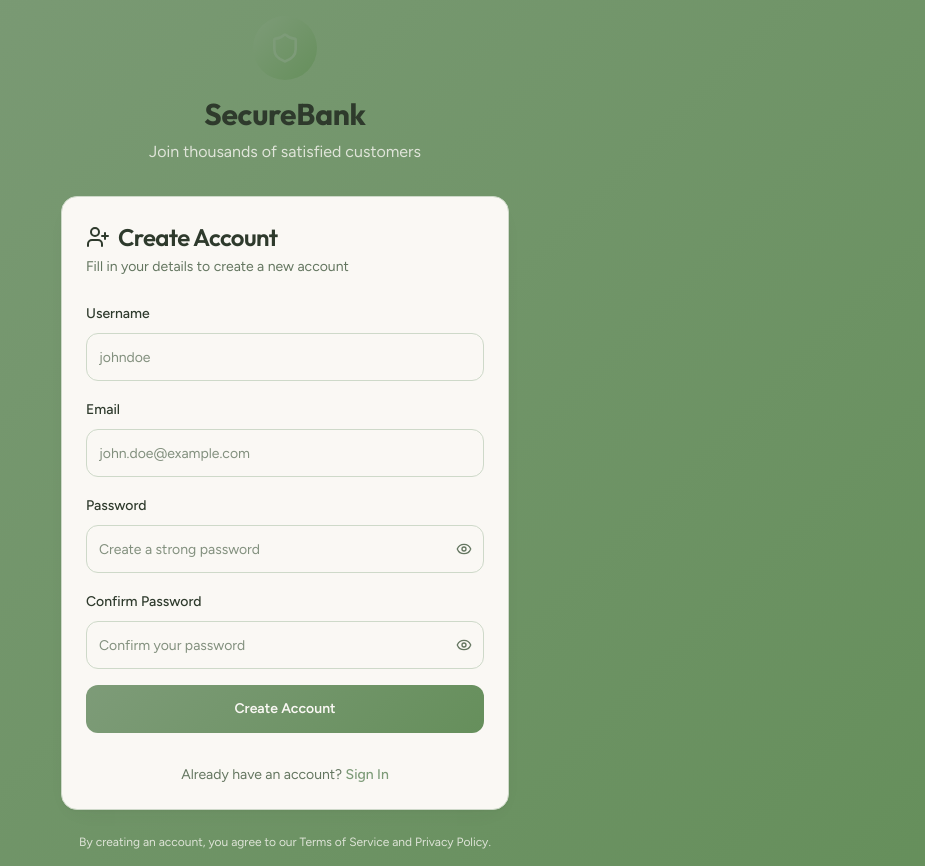
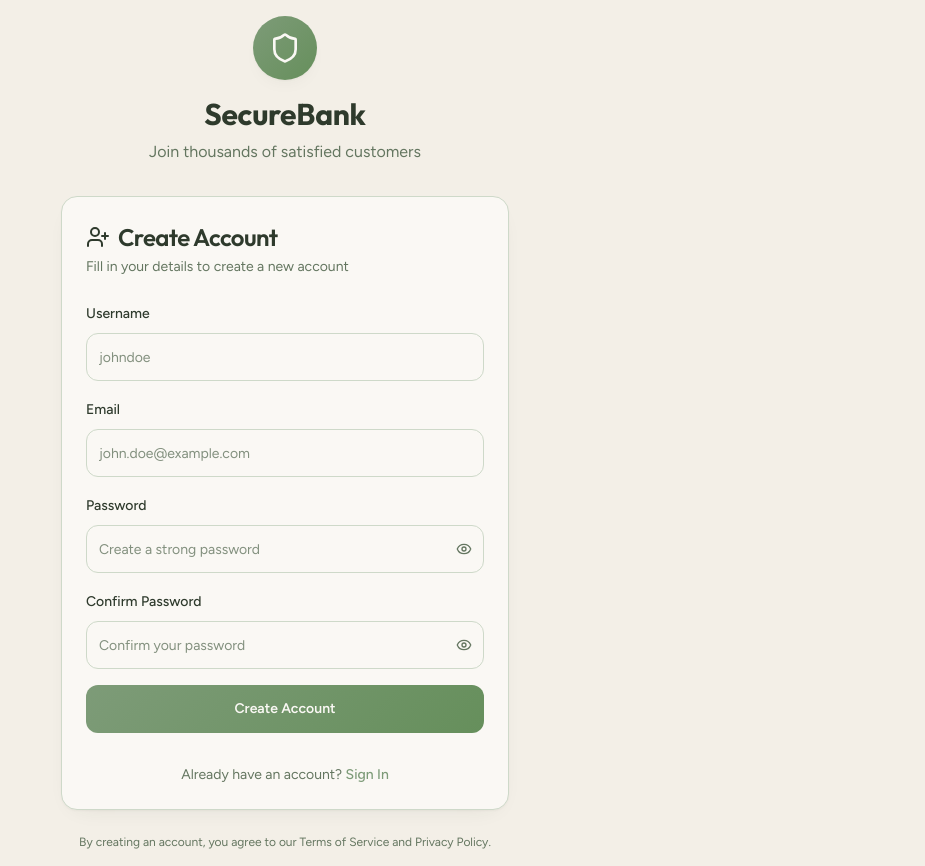
Before and after one commit to prudhviraj116/smart-banking, a React (Vite) app: page /register in a window 1280 px wide. Shown: the whole page, without its empty margins (355-1280 px from the left). Built offline with nearby package versions, Linux system fonts and the light colour scheme.

Commit message:
Changes
Co-authored-by: prudhviraj116 <172243469+prudhviraj116@users.noreply.github.com>

```diff
--- a/src/pages/Login.tsx
+++ b/src/pages/Login.tsx
@@ -68,14 +68,14 @@ const Login = () => {
 
   if (showVerificationPrompt) {
     return (
-      <div className="min-h-screen bg-banking-gradient flex items-center justify-center p-4">
+      <div className="min-h-screen bg-background flex items-center justify-center p-4">
         <div className="w-full max-w-md">
           <div className="text-center mb-8">
-            <div className="inline-flex items-center justify-center w-16 h-16 bg-banking-gradient rounded-full mb-4">
-              <Shield className="w-8 h-8 text-primary" />
+            <div className="inline-flex items-center justify-center w-16 h-16 bg-banking-gradient rounded-full shadow-card mb-4">
+              <Shield className="w-8 h-8 text-primary-foreground" />
             </div>
             <h1 className="text-3xl font-bold text-foreground mb-2">SecureBank</h1>
-            <p className="text-primary-foreground/80">Your trusted banking partner</p>
+            <p className="text-muted-foreground">Your trusted banking partner</p>
           </div>
 
           <VerificationPrompt
@@ -88,14 +88,14 @@ const Login = () => {
   }
 
   return (
-    <div className="min-h-screen bg-banking-gradient flex items-center justify-center p-4">
+    <div className="min-h-screen bg-background flex items-center justify-center p-4">
       <div className="w-full max-w-md">
         <div className="text-center mb-8">
-          <div className="inline-flex items-center justify-center w-16 h-16 bg-banking-gradient rounded-full mb-4">
-            <Shield className="w-8 h-8 text-primary" />
+          <div className="inline-flex items-center justify-center w-16 h-16 bg-banking-gradient rounded-full shadow-card mb-4">
+            <Shield className="w-8 h-8 text-primary-foreground" />
           </div>
           <h1 className="text-3xl font-bold text-foreground mb-2">SecureBank</h1>
-          <p className="text-primary-foreground/80">Your trusted banking partner</p>
+          <p className="text-muted-foreground">Your trusted banking partner</p>
         </div>
 
         <Card className="shadow-card">
@@ -162,7 +162,7 @@ const Login = () => {
           </CardContent>
         </Card>
 
-        <p className="text-center text-xs text-primary-foreground/80 mt-6">
+        <p className="text-center text-xs text-muted-foreground mt-6">
           Protected by bank-level security. Your data is safe with us.
         </p>
       </div>
--- a/src/pages/Register.tsx
+++ b/src/pages/Register.tsx
@@ -70,14 +70,14 @@ const Register = () => {
   };
 
   return (
-    <div className="min-h-screen bg-banking-gradient flex items-center justify-center p-4">
+    <div className="min-h-screen bg-background flex items-center justify-center p-4">
       <div className="w-full max-w-md">
         <div className="text-center mb-8">
-          <div className="inline-flex items-center justify-center w-16 h-16 bg-banking-gradient rounded-full mb-4">
-            <Shield className="w-8 h-8 text-primary" />
+          <div className="inline-flex items-center justify-center w-16 h-16 bg-banking-gradient rounded-full shadow-card mb-4">
+            <Shield className="w-8 h-8 text-primary-foreground" />
           </div>
           <h1 className="text-3xl font-bold text-foreground mb-2">SecureBank</h1>
-          <p className="text-primary-foreground/80">Join thousands of satisfied customers</p>
+          <p className="text-muted-foreground">Join thousands of satisfied customers</p>
         </div>
 
         <Card className="shadow-card">
@@ -186,7 +186,7 @@ const Register = () => {
           </CardContent>
         </Card>
 
-        <p className="text-center text-xs text-primary-foreground/80 mt-6">
+        <p className="text-center text-xs text-muted-foreground mt-6">
           By creating an account, you agree to our Terms of Service and Privacy Policy.
         </p>
       </div>
```
